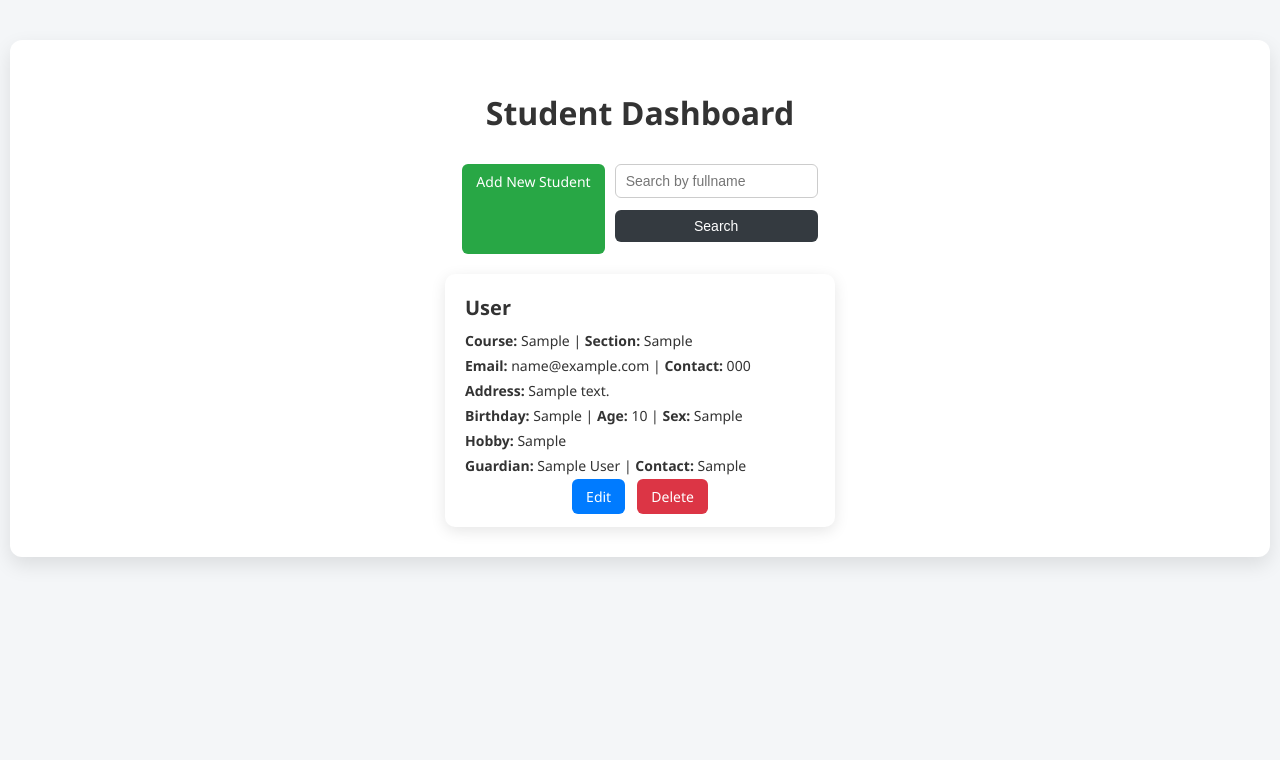
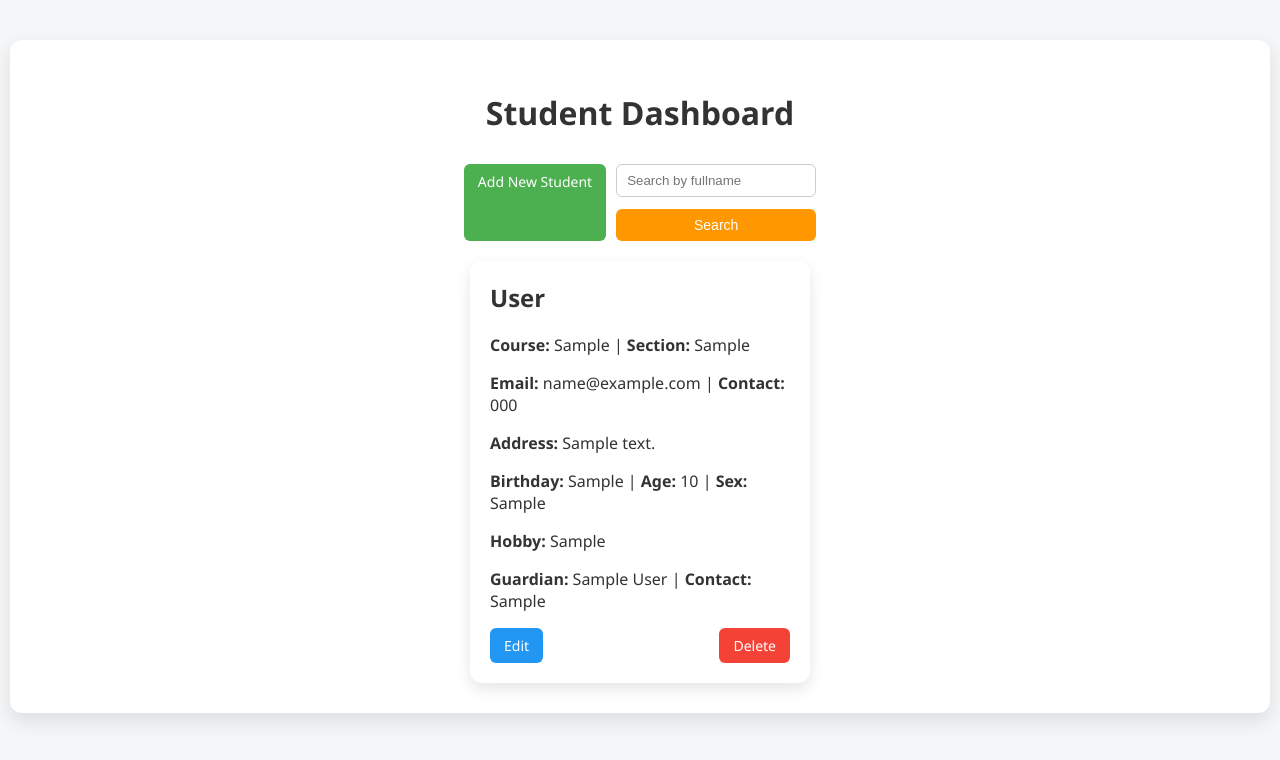
Before and after one commit to gallimbaellamea-lgtm/gallimbaella_flaskapi, a Flask app: page / in a window 1280 px wide. Shown: the top 760 px of the page. Run offline with Flask 3, Linux system fonts and the light colour scheme; tables that the repository leaves empty hold one stand-in row (values such as "Sample post").

Commit message:
Update style.css
Signed-off-by: Ellamea <gallimbaellamea@isufst.edu.ph>

```diff
--- a/static/style.css
+++ b/static/style.css
@@ -33,12 +33,13 @@ h1 {
 
 .actions input[type="text"] {
     padding: 8px 10px;
+    border-radius: 6px;
     border: 1px solid #ccc;
-    border-radius: 6px;
-    font-size: 14px;
+    width: 200px;
 }
 
-.actions button, .btn {
+/* ---------------- Buttons ---------------- */
+.btn {
     padding: 8px 14px;
     border-radius: 6px;
     font-size: 14px;
@@ -47,37 +48,26 @@ h1 {
     text-decoration: none;
     color: white;
     transition: 0.3s;
+    display: inline-block;
+    width: auto;
 }
 
-/* ---------------- Button Colors ---------------- */
-.add-btn { background-color: #28a745; }
-.add-btn:hover { background-color: #218838; }
+.add-btn { background-color: #4caf50; }
+.add-btn:hover { background-color: #45a049; }
 
-.edit-btn { background-color: #007bff; }
-.edit-btn:hover { background-color: #0056b3; }
+.edit-btn { background-color: #2196f3; }
+.edit-btn:hover { background-color: #0b7dda; }
 
-.delete-btn { background-color: #dc3545; }
-.delete-btn:hover { background-color: #c82333; }
+.delete-btn { background-color: #f44336; }
+.delete-btn:hover { background-color: #da190b; }
 
-.back-btn { background-color: #6c757d; }
-.back-btn:hover { background-color: #5a6268; }
+.back-btn { background-color: #777; }
+.back-btn:hover { background-color: #555; }
 
-.search-btn { background-color: #343a40; }
-.search-btn:hover { background-color: #23272b; }
+.search-btn { background-color: #ff9800; }
+.search-btn:hover { background-color: #e68a00; }
 
-/* ---------------- Forms ---------------- */
-form input, form select, form button {
-    display: block;
-    width: 100%;
-    margin-bottom: 12px;
-    padding: 10px;
-    border-radius: 6px;
-    border: 1px solid #ccc;
-    font-size: 14px;
-    box-sizing: border-box;
-}
-
-/* ---------------- Cards Container ---------------- */
+/* ---------------- Cards ---------------- */
 .cards-container {
     display: flex;
     flex-wrap: wrap;
@@ -85,38 +75,42 @@ form input, form select, form button {
     justify-content: center;
 }
 
-/* ---------------- Student Card ---------------- */
 .student-card {
     background-color: #fff;
-    border-radius: 10px;
-    box-shadow: 0 4px 15px rgba(0,0,0,0.1);
+    border-radius: 12px;
+    box-shadow: 0 6px 15px rgba(0,0,0,0.1);
     padding: 20px;
-    width: 350px;
+    width: 300px;
     transition: 0.3s;
 }
 
 .student-card:hover {
-    box-shadow: 0 8px 25px rgba(0,0,0,0.15);
+    transform: translateY(-3px);
 }
 
 .student-card h2 {
-    margin: 0 0 10px;
-    font-size: 20px;
+    margin-top: 0;
 }
 
-.student-card p {
-    margin: 6px 0;
-    font-size: 14px;
+.card-buttons {
+    margin-top: 10px;
+    display: flex;
+    justify-content: space-between;
 }
 
-/* ---------------- Card Buttons ---------------- */
-.card-buttons {
-    text-align: center;
-    margin-top: 10px;
+/* ---------------- Form ---------------- */
+form {
+    display: flex;
+    flex-direction: column;
+    gap: 12px;
 }
 
-.card-buttons .btn {
-    margin: 4px;
+form input, form select {
+    padding: 10px;
+    border-radius: 6px;
+    border: 1px solid #ccc;
+    width: 100%;
+    box-sizing: border-box;
 }
 
 /* ---------------- Responsive ---------------- */
```
